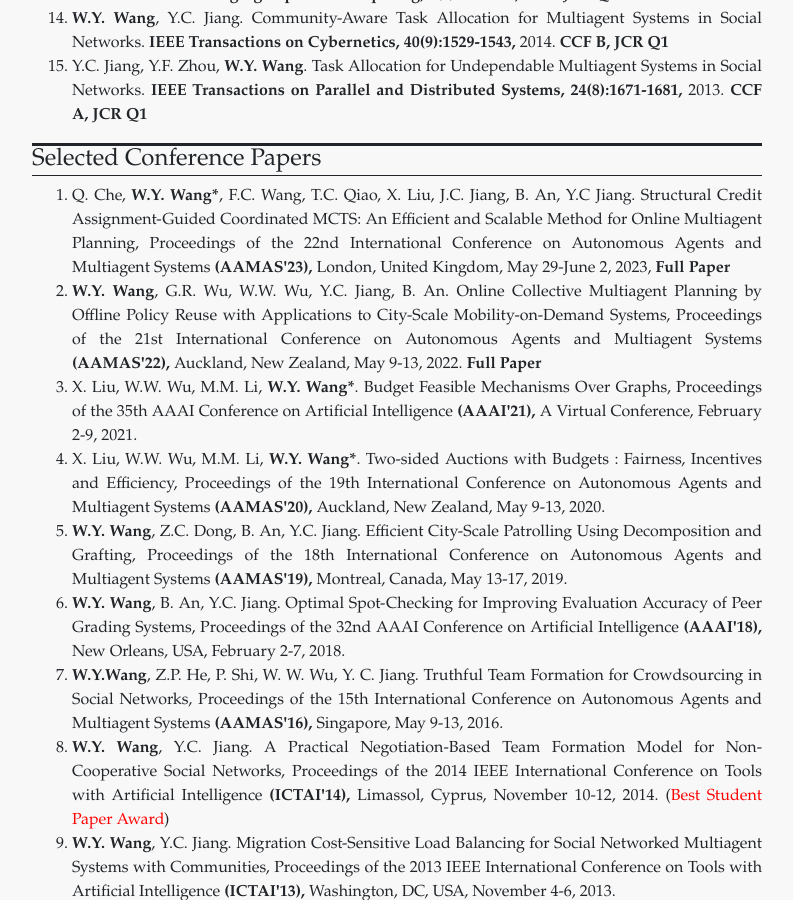
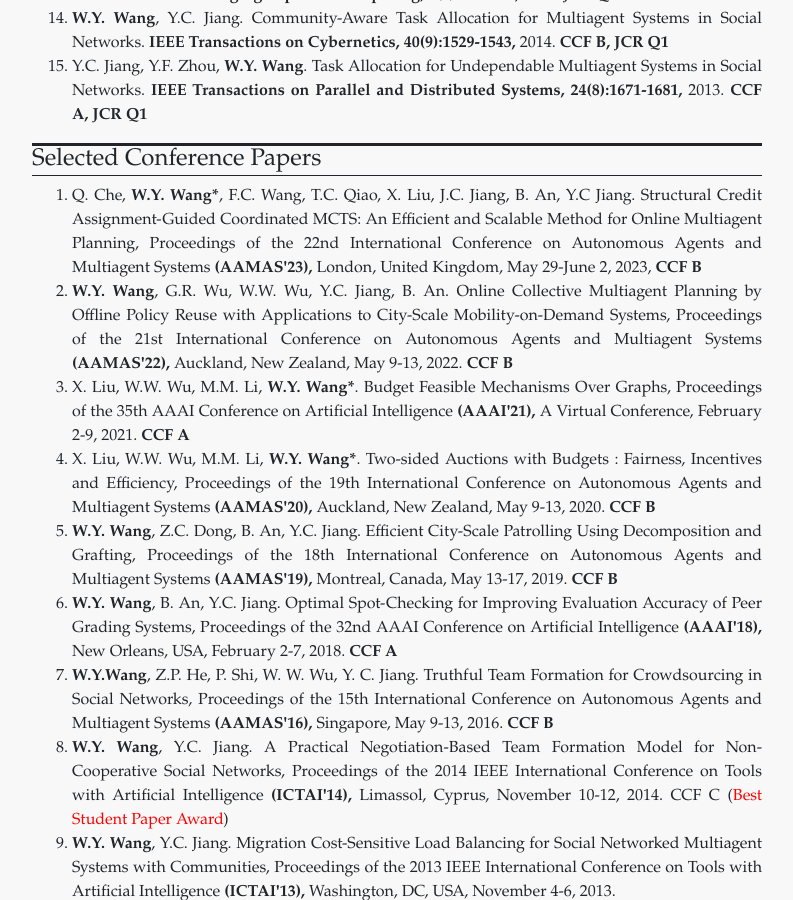
Before and after one commit to wanyuanwang/wanyuanwang.github.io, a Jekyll site: the page built from publications.html, in a window 1280 px wide and 900 px high, scrolled down 1274 px. Shown: the whole window, without its empty margins (243-1036 px from the left). Built offline with Jekyll 4.4.1, drawn with Linux system fonts in a browser that asks for light colours.

Commit message:
Update conference_papers.yml

```diff
--- a/_data/conference_papers.yml
+++ b/_data/conference_papers.yml
@@ -4,60 +4,61 @@
   conference_abbr: (AAMAS'23),
   address: London, United Kingdom,
   date: May 29-June 2, 2023,
-  others: <b> Full Paper </b>
+  others: <b> CCF B</b>
 - authors: <b> W.Y. Wang</b>, G.R. Wu, W.W. Wu, Y.C. Jiang, B. An.
   title: Online Collective Multiagent Planning by Offline Policy Reuse with Applications to City-Scale Mobility-on-Demand Systems,
   conference: Proceedings of the 21st International Conference on Autonomous Agents and Multiagent Systems
   conference_abbr: (AAMAS'22),
   address: Auckland, New Zealand,
   date: May 9-13, 2022.
-  others: <b> Full Paper </b>
+  others: <b> CCF B </b>
 - authors: X. Liu, W.W. Wu, M.M. Li, <b> W.Y. Wang*</b>.
   title: Budget Feasible Mechanisms Over Graphs,
   conference: Proceedings of the 35th AAAI Conference on Artificial Intelligence
   conference_abbr: (AAAI'21),
   address: A Virtual Conference,
   date: February 2-9, 2021.
-  others:
+  others: <b> CCF A </b>
 - authors: X. Liu, W.W. Wu, M.M. Li, <b> W.Y. Wang*</b>.
   title: Two-sided Auctions with Budgets &#58; Fairness, Incentives and Efficiency,
   conference: Proceedings of the 19th International Conference on Autonomous Agents and Multiagent Systems
   conference_abbr: (AAMAS'20),
   address: Auckland, New Zealand,
   date: May 9-13, 2020.
-  others:
+  others: <b> CCF B </b>
 - authors: <b>W.Y. Wang</b>, Z.C. Dong, B. An, Y.C. Jiang.
   title:  Efficient City-Scale Patrolling Using Decomposition and Grafting,
   conference: Proceedings of the 18th International Conference on Autonomous Agents and Multiagent Systems
   conference_abbr: (AAMAS'19),
   address: Montreal, Canada,
   date: May 13-17, 2019.
-  others:
+  others: <b> CCF B </b>
 - authors: <b>W.Y. Wang</b>, B. An, Y.C. Jiang.
   title:  Optimal Spot-Checking for Improving Evaluation Accuracy of Peer Grading Systems,
   conference: Proceedings of the 32nd AAAI Conference on Artificial Intelligence
   conference_abbr: (AAAI'18),
   address: New Orleans, USA,
   date: February 2-7, 2018.
-  others:
+  others: <b> CCF A </b>
 - authors: <b>W.Y.Wang</b>, Z.P. He, P. Shi, W. W. Wu, Y. C. Jiang.
   title:  Truthful Team Formation for Crowdsourcing in Social Networks,
   conference: Proceedings of the 15th International Conference on Autonomous Agents and Multiagent Systems
   conference_abbr: (AAMAS'16),
   address: Singapore,
   date: May 9-13, 2016.
-  others:
+  others: <b> CCF B </b>
 - authors: <b>W.Y. Wang</b>, Y.C. Jiang.
   title:  A Practical Negotiation-Based Team Formation Model for Non-Cooperative Social Networks,
   conference: Proceedings of the 2014 IEEE International Conference on Tools with Artificial Intelligence
   conference_abbr: (ICTAI'14),
   address: Limassol, Cyprus,
   date: November 10-12, 2014.
-  others: (<span style="color:red">Best Student Paper Award</span>)
+  others: CCF C (<span style="color:red">Best Student Paper Award</span>)
 - authors: <b>W.Y. Wang</b>, Y.C. Jiang.
   title:  Migration Cost-Sensitive Load Balancing for Social Networked Multiagent Systems with Communities,
   conference: Proceedings of the 2013 IEEE International Conference on Tools with Artificial Intelligence
   conference_abbr: (ICTAI'13),
   address: Washington, DC, USA,
+  others: <b> CCF C </b>
   date: November 4-6, 2013.
   others:
```
